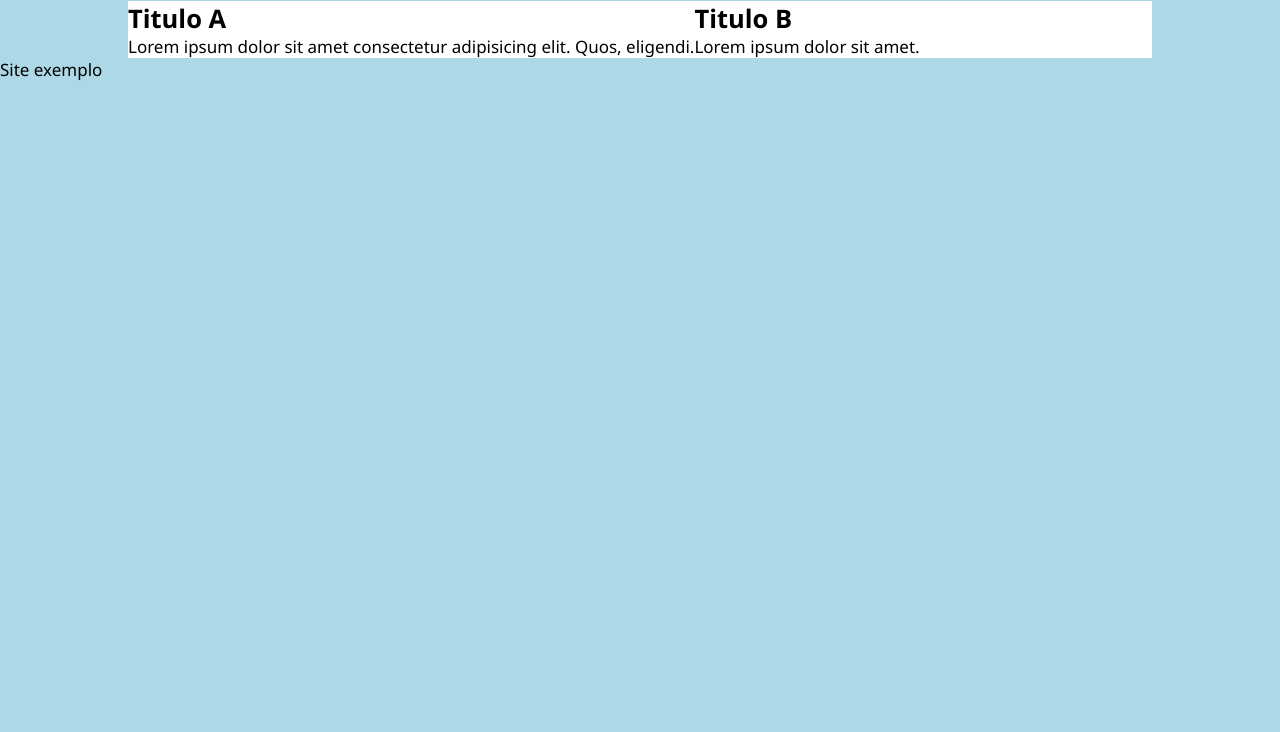
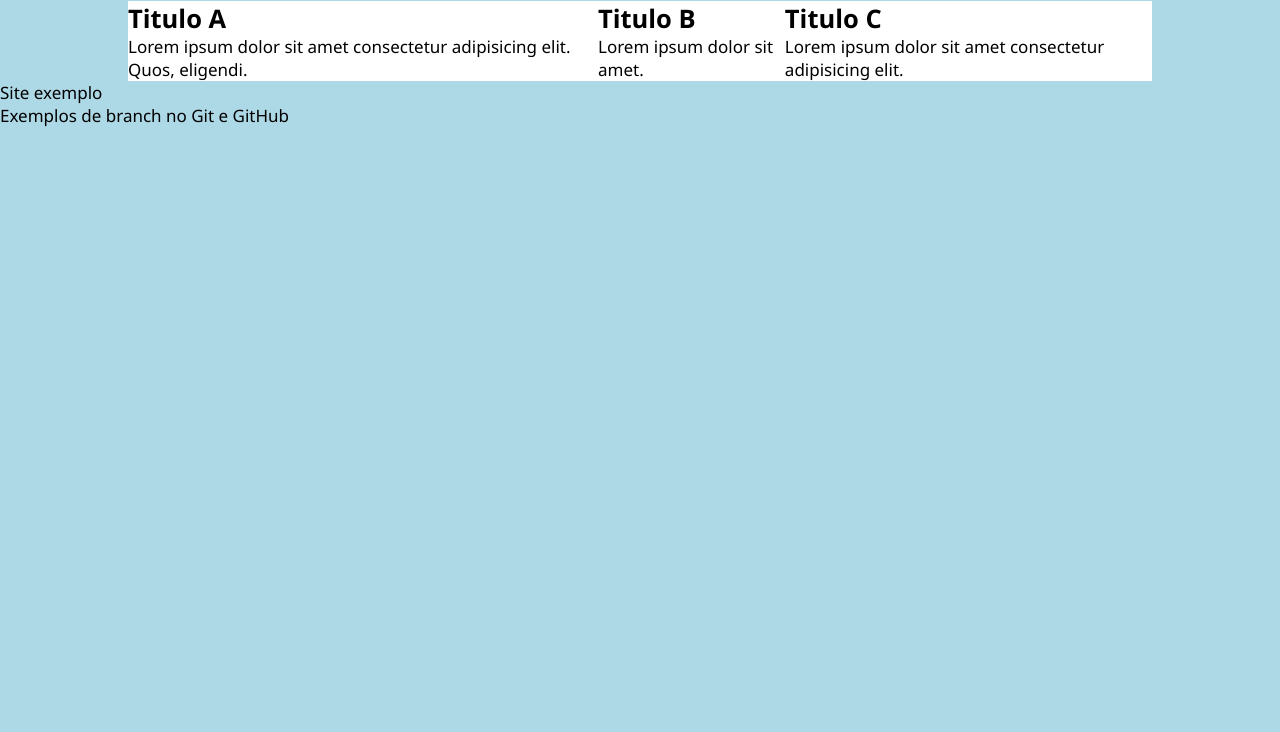
Before and after one commit to DR4CH3N/exemplo-branches, a plain HTML site: page index.html in a window 1280 px wide. Shown: the part 68-800 px from the top of the page. Drawn offline with Linux system fonts and the light colour scheme.

Commit message:
Ajustes no HTML
adição de novo artigo, adição de texto no rodapé

```diff
--- a/index.html
+++ b/index.html
@@ -22,14 +22,21 @@
             <h2>Titulo A</h2>
             <p>Lorem ipsum dolor sit amet consectetur adipisicing elit. Quos, eligendi.</p>
         </article>
+
         <article>
             <h2>Titulo B</h2>
             <p>Lorem ipsum dolor sit amet.</p>
+        </article>
+
+        <article>
+            <h2>Titulo C</h2>
+            <p>Lorem ipsum dolor sit amet consectetur adipisicing elit.</p>
         </article>
     </main>
 
     <footer>
         <p>Site exemplo</p>
+        <p>Exemplos de branch no Git e GitHub</p>
     </footer>
 
 </body>
```
